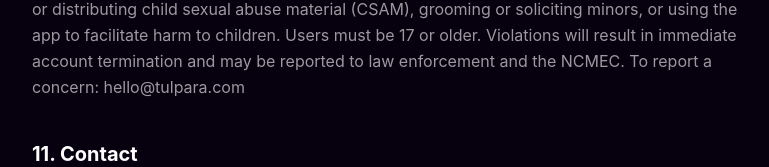
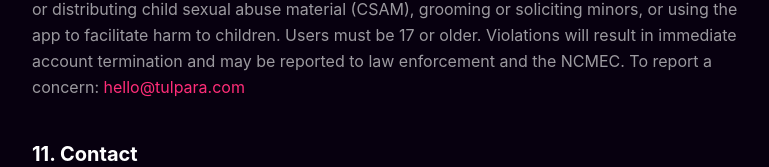
Before and after one commit to u-demiroz/aftertext-web, a Next.js app: page /privacy in a window 1280 px wide. Shown: the part 1898-2065 px from the top of the page, without its empty margins (248-1017 px from the left). Built offline with nearby package versions, Linux system fonts and the light colour scheme.

Commit message:
Link email in child safety sections

```diff
--- a/src/app/privacy/page.tsx
+++ b/src/app/privacy/page.tsx
@@ -57,7 +57,7 @@ const content = {
       },
       {
         title: '10. Child Safety Standards',
-        body: 'AfterText has a zero-tolerance policy for Child Sexual Abuse and Exploitation (CSAE). We strictly prohibit any content or behavior that endangers children, including uploading, sharing, or distributing child sexual abuse material (CSAM), grooming or soliciting minors, or using the app to facilitate harm to children. Users must be 17 or older. Violations will result in immediate account termination and may be reported to law enforcement and the NCMEC. To report a concern: hello@tulpara.com',
+        body: 'AfterText has a zero-tolerance policy for Child Sexual Abuse and Exploitation (CSAE). We strictly prohibit any content or behavior that endangers children, including uploading, sharing, or distributing child sexual abuse material (CSAM), grooming or soliciting minors, or using the app to facilitate harm to children. Users must be 17 or older. Violations will result in immediate account termination and may be reported to law enforcement and the NCMEC. To report a concern: <a href="mailto:hello@tulpara.com" style="color:#FF2D78">hello@tulpara.com</a>',
       },
       {
         title: '11. Contact',
@@ -117,7 +117,7 @@ const content = {
       },
       {
         title: '10. Çocuk Güvenliği Standartları',
-        body: 'AfterText, Çocuk Cinsel İstismarı ve Sömürüsü (CSAE) konusunda sıfır tolerans politikasına sahiptir. Çocukları tehlikeye atan her türlü içerik veya davranışı kesinlikle yasaklarız; buna çocuk cinsel istismar materyali (CSAM) yükleme/paylaşma, küçükleri kandırma veya uygulamayı çocuklara zarar vermek amacıyla kullanma dahildir. Kullanıcıların 17 yaşında veya daha büyük olması gerekmektedir. İhlaller hesabın derhal kapatılmasıyla sonuçlanır ve kolluk kuvvetlerine bildirilebilir. Endişelerinizi bildirmek için: hello@tulpara.com',
+        body: 'AfterText, Çocuk Cinsel İstismarı ve Sömürüsü (CSAE) konusunda sıfır tolerans politikasına sahiptir. Çocukları tehlikeye atan her türlü içerik veya davranışı kesinlikle yasaklarız; buna çocuk cinsel istismar materyali (CSAM) yükleme/paylaşma, küçükleri kandırma veya uygulamayı çocuklara zarar vermek amacıyla kullanma dahildir. Kullanıcıların 17 yaşında veya daha büyük olması gerekmektedir. İhlaller hesabın derhal kapatılmasıyla sonuçlanır ve kolluk kuvvetlerine bildirilebilir. Endişelerinizi bildirmek için: <a href="mailto:hello@tulpara.com" style="color:#FF2D78">hello@tulpara.com</a>',
       },
       {
         title: '11. İletişim',
@@ -177,7 +177,7 @@ const content = {
       },
       {
         title: '10. Стандарты защиты детей',
-        body: 'AfterText придерживается политики нулевой терпимости к сексуальному насилию и эксплуатации детей (CSAE). Мы строго запрещаем любой контент или поведение, угрожающее детям: загрузку, распространение материалов сексуального насилия над детьми (CSAM), домогательства к несовершеннолетним или использование приложения для причинения вреда детям. Пользователи должны быть не моложе 17 лет. Нарушения влекут немедленную блокировку аккаунта и могут быть переданы в правоохранительные органы. Сообщить о нарушении: hello@tulpara.com',
+        body: 'AfterText придерживается политики нулевой терпимости к сексуальному насилию и эксплуатации детей (CSAE). Мы строго запрещаем любой контент или поведение, угрожающее детям: загрузку, распространение материалов сексуального насилия над детьми (CSAM), домогательства к несовершеннолетним или использование приложения для причинения вреда детям. Пользователи должны быть не моложе 17 лет. Нарушения влекут немедленную блокировку аккаунта и могут быть переданы в правоохранительные органы. Сообщить о нарушении: <a href="mailto:hello@tulpara.com" style="color:#FF2D78">hello@tulpara.com</a>',
       },
       {
         title: '11. Контакты',
@@ -237,7 +237,7 @@ const content = {
       },
       {
         title: '10. Estándares de Seguridad Infantil',
-        body: 'AfterText tiene una política de tolerancia cero ante el Abuso y Explotación Sexual Infantil (CSAE). Prohibimos estrictamente cualquier contenido o comportamiento que ponga en peligro a menores: subir, compartir o distribuir material de abuso sexual infantil (CSAM), acosar o solicitar a menores, o usar la app para causar daño a niños. Los usuarios deben tener 17 años o más. Las infracciones resultarán en el cierre inmediato de la cuenta y pueden ser reportadas a las autoridades. Para reportar una preocupación: hello@tulpara.com',
+        body: 'AfterText tiene una política de tolerancia cero ante el Abuso y Explotación Sexual Infantil (CSAE). Prohibimos estrictamente cualquier contenido o comportamiento que ponga en peligro a menores: subir, compartir o distribuir material de abuso sexual infantil (CSAM), acosar o solicitar a menores, o usar la app para causar daño a niños. Los usuarios deben tener 17 años o más. Las infracciones resultarán en el cierre inmediato de la cuenta y pueden ser reportadas a las autoridades. Para reportar una preocupación: <a href="mailto:hello@tulpara.com" style="color:#FF2D78">hello@tulpara.com</a>',
       },
       {
         title: '11. Contacto',
```
